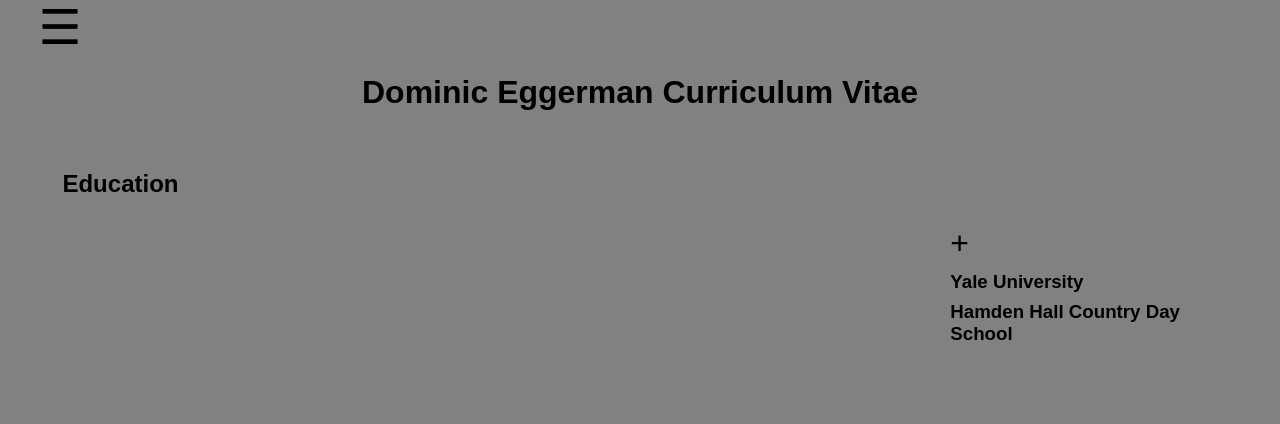
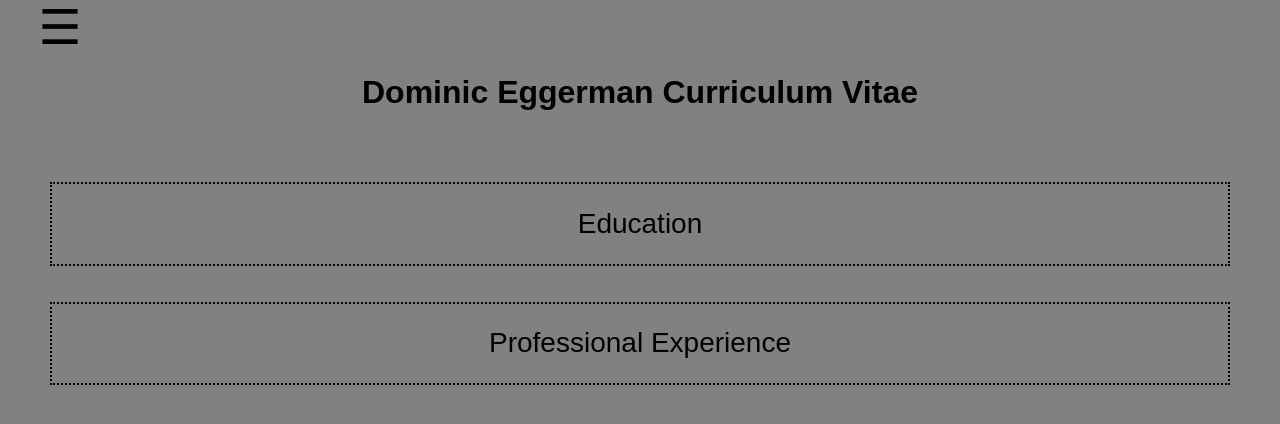
Before and after one commit to dominiceggerman/MyWebsite, a plain HTML site: page pages/CV.html in a window 1280 px wide. Drawn offline with Linux system fonts and the light colour scheme; a web font is replaced by a local one.

Commit message:
Implementing dropdown tabs for CV

```diff
--- a/pages/CV.html
+++ b/pages/CV.html
@@ -50,18 +50,29 @@
 
 		<!-- Education -->
 		<section class="cv-section">
-			<h2> Education </h2>
 			<div class="dropdown">
-				<button onlick="dropTab()" class="drop-btn">+</button>
-					<div id="tab-drop" class="drop-content">
-						<h3> Yale University </h3>
-						<h3> Hamden Hall Country Day School </h3>
-					</div>
-				</button>
+				<button onclick="dropTab()" class="drop-btn"> Education </button>
+				<div id="drop-tab" class="drop-content">
+					<h3> Yale University, New Haven, CT </h3>
+					<h4> 2014 - 2018 </h4>
+					<p> Bachelor of Science in Astrophysics </p>
+
+					<h3> Hamden Hall Country Day School </h3>
+					<h4> 2010 - 2014 </h4>
+					<p> Graduated <em> Cum Laude </em> </p>
+				</div>
 			</div>
 		</section>
 
 		<!-- Professional Experience -->
+		<section class="cv-section">
+			<div class="dropdown">
+				<button onclick="dropTab()" class="drop-btn"> Professional Experience </button>
+				<div id="drop-tab" class="drop-content">
+					<p> Content </p>
+				</div>
+			</div>
+		</section>
 
 		<!-- Programming Experience and Technical Summary -->
 
--- a/static/css/style.css
+++ b/static/css/style.css
@@ -123,10 +123,9 @@ nav span {
 /* -------------
 Curriculum Vitae
 ------------- */
-.cv-section h1 {
-	border: 2px solid red;
-	display: inline-block;
-	width: 80%;
+.cv-section {
+	text-align: center;
+	margin: 3% 1%;
 }
 
 /* ------
@@ -134,20 +133,22 @@ Drop tabs
 ------ */
 .drop-btn {
 	background-color: #818181;
-	padding: 1% 2%;
-	font-size: 2em;
-	border: none;
-	cursor: pointer;
-}
-.drop-btn:hover, .drop-btn:focus {
-	background-color: rgba(0, 0, 0, 0.1);
-	border-radius: 15%;
-	transition: 0.4s;
+    padding: 2%;
+    font-size: 1.75em;
+    border: none;
+    cursor: pointer;
 }
 .dropdown {
-	float: right;
-	position: relative;
-	display: inline-block;
+	border: 2px dotted black;
+}
+.drop-content {
+	text-align: left;
+    display: none;
+    overflow: auto;
+    z-index: 1;
+}
+.show {
+	display: block;
 }
 
 /* ---
--- a/static/scripts/script.js
+++ b/static/scripts/script.js
@@ -20,12 +20,14 @@ function closeNav() {
 
 // Dropdown tabs
 
+// Show tab
 function dropTab() {
-	document.getElementById("tab-drop").classList.toggle("show");
+	document.getElementById("drop-tab").classList.toggle("show");
 }
+// Close the dropdown if the user clicks outside of it
+window.onclick = function (event) {
+	if (!event.target.matches('.drop-btn')) {
 
-window.onclick = function(event) {
-	if (!event.target.matches('.drop-btn')) {
 		var dropdowns = document.getElementsByClassName("drop-content");
 		var i;
 		for (i = 0; i < dropdowns.length; i++) {
```
